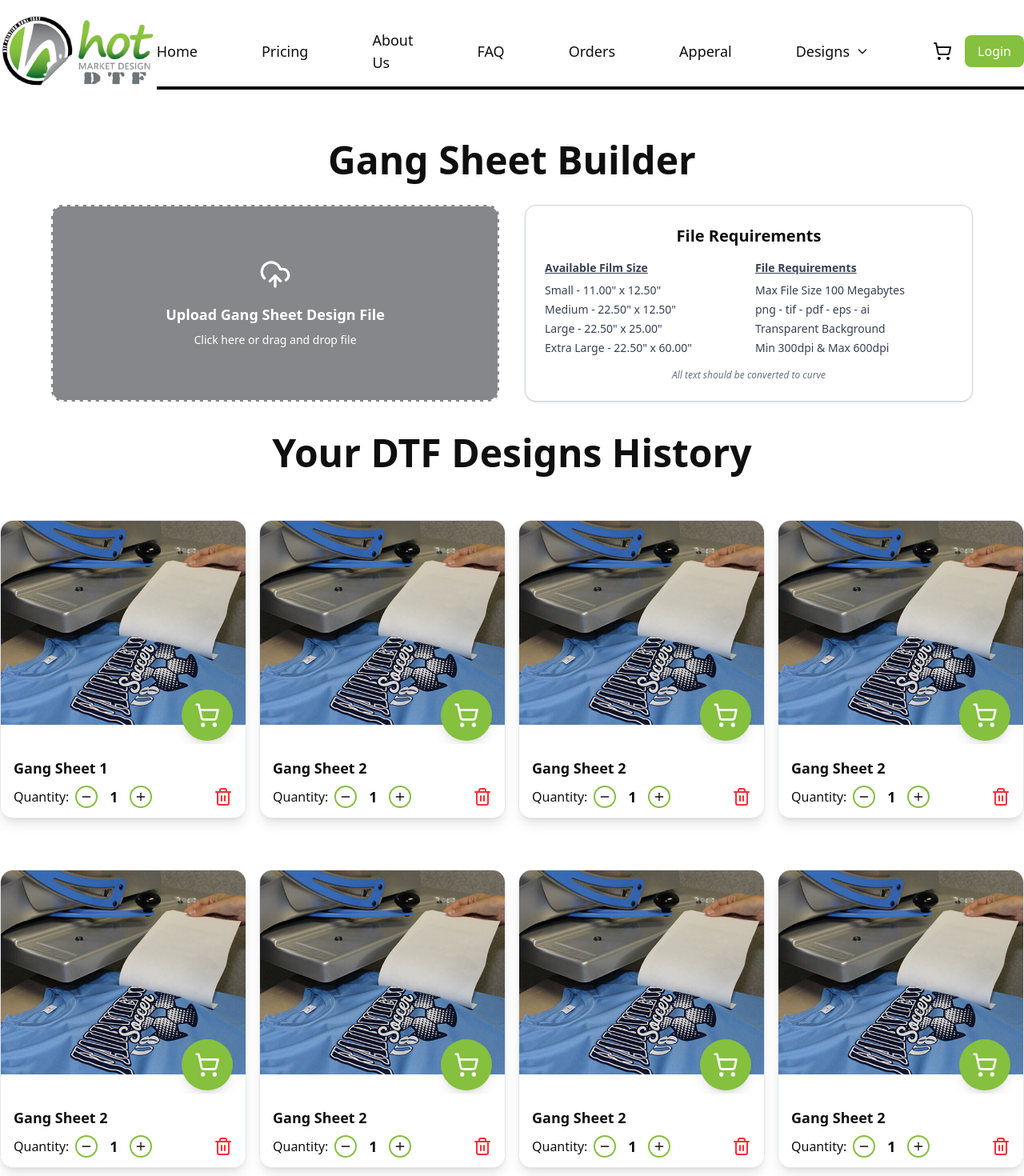
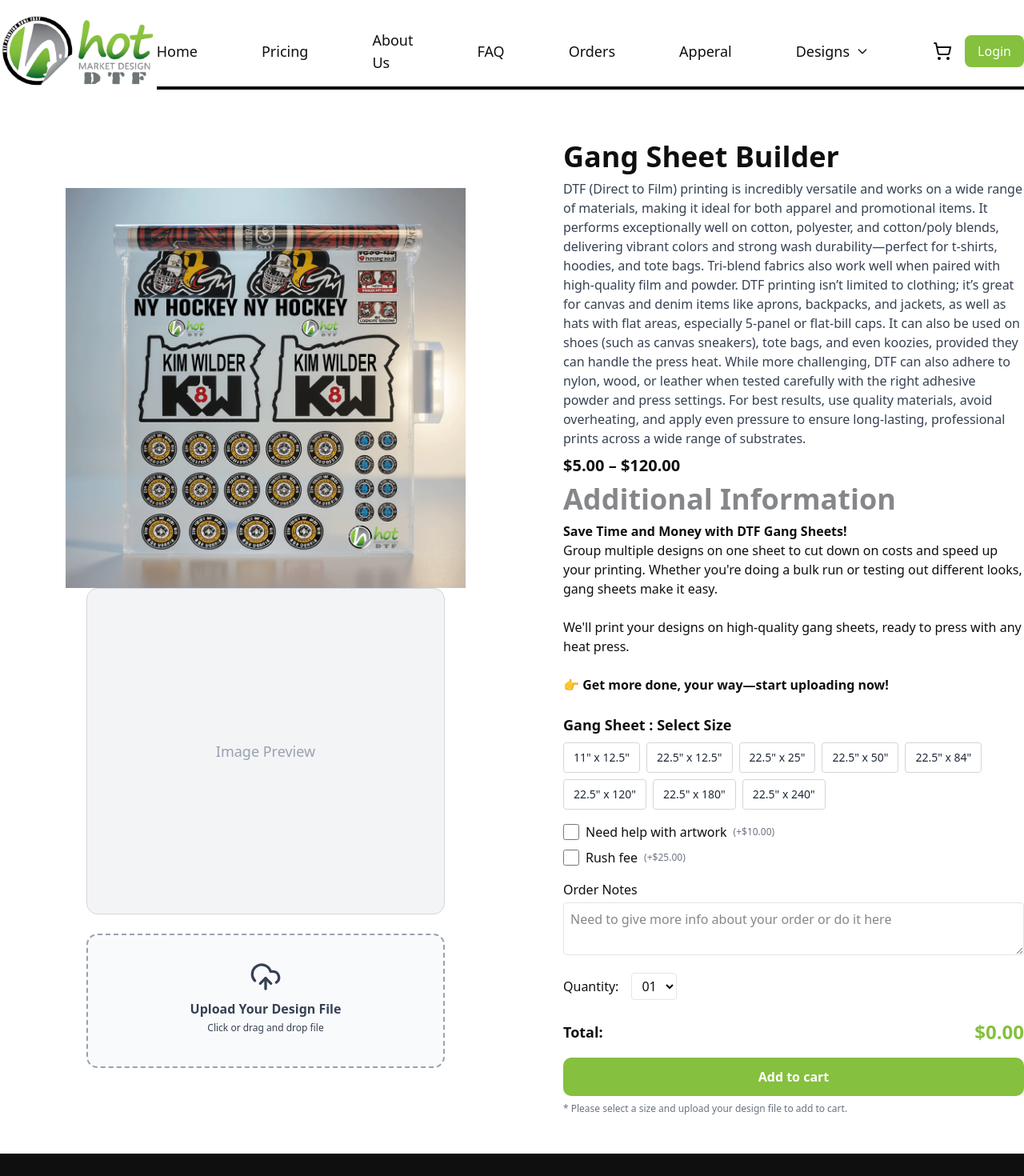
Before and after one commit to UsmanGhafoor42/jamie, a Next.js app: page /gang-sheet-builder in a window 1280 px wide. Shown: the top 1470 px of the page at 80% size. Built offline with nearby package versions, Linux system fonts and the light colour scheme.

Commit message:
Redesigned a page with functionality

```diff
--- a/app/(root)/gang-sheet-builder/page.tsx
+++ b/app/(root)/gang-sheet-builder/page.tsx
@@ -1,152 +1,269 @@
 "use client";
 
-import React, { useState, DragEvent } from "react";
+import React, { useState, DragEvent, ChangeEvent } from "react";
 import { UploadCloud } from "lucide-react";
-import GangSheetCard from "@/components/shared/GangSheetCard";
+import Image from "next/image";
+
+const GANG_SHEET_SIZES = [
+  { label: '11" x 12.5"', value: "11x12.5", price: 5 },
+  { label: '22.5" x 12.5"', value: "22.5x12.5", price: 10 },
+  { label: '22.5" x 25"', value: "22.5x25", price: 20 },
+  { label: '22.5" x 50"', value: "22.5x50", price: 40 },
+  { label: '22.5" x 84"', value: "22.5x84", price: 60 },
+  { label: '22.5" x 120"', value: "22.5x120", price: 80 },
+  { label: '22.5" x 180"', value: "22.5x180", price: 100 },
+  { label: '22.5" x 240"', value: "22.5x240", price: 120 },
+];
+
+const OPTIONS = [
+  { label: "Need help with artwork", value: "artwork", price: 10 },
+  { label: "Rush fee", value: "rush", price: 25 },
+];
 
 const Page = () => {
-  const gangSheetHistory = [
-    {
-      id: 1,
-      image: "/images/gang-sheet-card.png",
-      title: "Gang Sheet 1",
-    },
-    {
-      id: 2,
-      image: "/images/gang-sheet-card.png",
-      title: "Gang Sheet 2",
-    },
-    {
-      id: 3,
-      image: "/images/gang-sheet-card.png",
-      title: "Gang Sheet 2",
-    },
-    {
-      id: 4,
-      image: "/images/gang-sheet-card.png",
-      title: "Gang Sheet 2",
-    },
-    {
-      id: 5,
-      image: "/images/gang-sheet-card.png",
-      title: "Gang Sheet 2",
-    },
-    {
-      id: 6,
-      image: "/images/gang-sheet-card.png",
-      title: "Gang Sheet 2",
-    },
-    {
-      id: 7,
-      image: "/images/gang-sheet-card.png",
-      title: "Gang Sheet 2",
-    },
-    {
-      id: 8,
-      image: "/images/gang-sheet-card.png",
-      title: "Gang Sheet 2",
-    },
-    {
-      id: 9,
-      image: "/images/gang-sheet-card.png",
-      title: "Gang Sheet 2",
-    },
-    {
-      id: 10,
-      image: "/images/gang-sheet-card.png",
-      title: "Gang Sheet 2",
-    },
-  ];
-  const [file, setFile] = useState<File | null>(null);
+  const [uploadedFile, setUploadedFile] = useState<File | null>(null);
+  const [imagePreview, setImagePreview] = useState<string | null>(null);
+  const [selectedSize, setSelectedSize] = useState<string | null>(null);
+  const [selectedOptions, setSelectedOptions] = useState<string[]>([]);
+  const [orderNotes, setOrderNotes] = useState("");
+  const [quantity, setQuantity] = useState(1);
 
+  // Handle file upload (drag or select)
+  const handleFileChange = (e: ChangeEvent<HTMLInputElement>) => {
+    if (e.target.files && e.target.files.length > 0) {
+      const file = e.target.files[0];
+      setUploadedFile(file);
+      setImagePreview(URL.createObjectURL(file));
+    }
+  };
   const handleDrop = (e: DragEvent<HTMLLabelElement>) => {
     e.preventDefault();
     if (e.dataTransfer.files.length > 0) {
-      setFile(e.dataTransfer.files[0]);
+      const file = e.dataTransfer.files[0];
+      setUploadedFile(file);
+      setImagePreview(URL.createObjectURL(file));
     }
   };
-
   const handleDragOver = (e: DragEvent<HTMLLabelElement>) => {
     e.preventDefault();
   };
 
-  const handleFileChange = (e: React.ChangeEvent<HTMLInputElement>) => {
-    if (e.target.files && e.target.files.length > 0) {
-      setFile(e.target.files[0]);
-    }
+  // Handle size selection
+  const handleSizeSelect = (value: string) => {
+    setSelectedSize(value);
   };
+
+  // Handle option checkboxes
+  const handleOptionChange = (value: string) => {
+    setSelectedOptions((prev) =>
+      prev.includes(value) ? prev.filter((v) => v !== value) : [...prev, value]
+    );
+  };
+
+  // Calculate total price
+  const basePrice =
+    GANG_SHEET_SIZES.find((s) => s.value === selectedSize)?.price || 0;
+  const optionsPrice = selectedOptions.reduce((sum, opt) => {
+    const found = OPTIONS.find((o) => o.value === opt);
+    return sum + (found ? found.price : 0);
+  }, 0);
+  const total = ((basePrice + optionsPrice) * quantity).toFixed(2);
+
+  // Handle add to cart
+  const handleAddToCart = () => {
+    const data = {
+      image: uploadedFile,
+      imagePreview,
+      size: selectedSize,
+      options: selectedOptions,
+      orderNotes,
+      quantity,
+      total,
+    };
+    // In real app, send to backend/cart
+    console.log("Cart Data:", data);
+    alert("Order added to cart! Check console for data.");
+  };
+
   return (
     <main className="p-4 lg:p-12 layout">
-      <h1 className="text-2xl md:text-5xl font-bold text-center mb-8">
-        Gang Sheet Builder
-      </h1>
-      <div className="grid md:grid-cols-2 grid-cols-1 gap-8 w-full max-w-6xl mx-auto justify-center">
-        {/* Upload Box */}
+      <div className="flex flex-col lg:flex-row gap-10">
+        {/* Left: Image preview or placeholder */}
+        <div className="flex-1 flex flex-col items-center justify-center mb-8 lg:mb-0">
+          <Image
+            width={500}
+            height={500}
+            src="/images/Gang-Sheet-HMD.webp"
+            alt="Gang Sheet"
+            className="object-cover"
+          />
+          <div className="w-full max-w-md aspect-[1.1/1] bg-gray-100 rounded-xl flex items-center justify-center overflow-hidden border border-gray-300">
+            {imagePreview ? (
+              <Image
+                width={100}
+                height={100}
+                src={imagePreview}
+                alt="Preview"
+                className="object-fit w-full h-full"
+              />
+            ) : (
+              <span className="text-gray-400 text-lg">Image Preview</span>
+            )}
+          </div>
+          {/* Custom upload */}
           <label
             htmlFor="fileInput"
             onDrop={handleDrop}
             onDragOver={handleDragOver}
-          className="border-2 border-dashed border-white bg-[var(--gray)] text-white rounded-xl flex flex-col items-center justify-center px-8 py-16 cursor-pointer transition hover:bg-gray-500 text-center"
+            className="mt-6 border-2 border-dashed border-gray-400 bg-gray-50 text-gray-700 rounded-xl flex flex-col items-center justify-center px-8 py-8 cursor-pointer transition hover:bg-gray-100 text-center w-full max-w-md"
           >
-          <UploadCloud className="w-10 h-10 mb-4" />
-          <p className="text-lg font-semibold mb-2">
-            Upload Gang Sheet Design File
-          </p>
-          <p className="text-sm">Click here or drag and drop file</p>
+            <UploadCloud className="w-10 h-10 mb-2" />
+            <span className="font-semibold mb-1">Upload Your Design File</span>
+            <span className="text-xs mb-2">Click or drag and drop file</span>
             <input
               id="fileInput"
               type="file"
+              accept="image/*,application/pdf"
               onChange={handleFileChange}
               className="hidden"
             />
-          {file && <p className="mt-4 text-sm text-green-300">{file.name}</p>}
+            {uploadedFile && (
+              <span className="mt-2 text-[var(--green)] text-sm">
+                {uploadedFile.name}
+              </span>
+            )}
           </label>
+        </div>
+        {/* Right: Form */}
+        <div className="flex-1 max-w-xl mx-auto">
+          <h1 className="text-2xl md:text-4xl font-bold mb-2">
+            Gang Sheet Builder
+          </h1>
+          <p className="text-gray-700 mb-2">
+            DTF (Direct to Film) printing is incredibly versatile and works on a
+            wide range of materials, making it ideal for both apparel and
+            promotional items. It performs exceptionally well on cotton,
+            polyester, and cotton/poly blends, delivering vibrant colors and
+            strong wash durability—perfect for t-shirts, hoodies, and tote bags.
+            Tri-blend fabrics also work well when paired with high-quality film
+            and powder. DTF printing isn’t limited to clothing; it’s great for
+            canvas and denim items like aprons, backpacks, and jackets, as well
+            as hats with flat areas, especially 5-panel or flat-bill caps. It
+            can also be used on shoes (such as canvas sneakers), tote bags, and
+            even koozies, provided they can handle the press heat. While more
+            challenging, DTF can also adhere to nylon, wood, or leather when
+            tested carefully with the right adhesive powder and press settings.
+            For best results, use quality materials, avoid overheating, and
+            apply even pressure to ensure long-lasting, professional prints
+            across a wide range of substrates.
+          </p>
+          {/* <div className="text-xl font-bold mb-2">$5.00 – $120.00</div> */}
+          <div className="text-xl font-bold mb-2">
+            ${GANG_SHEET_SIZES[0].price.toFixed(2)} – $
+            {GANG_SHEET_SIZES[GANG_SHEET_SIZES.length - 1].price.toFixed(2)}
+          </div>
 
-        {/* File Requirements */}
-        <div className="border border-gray-300 bg-white rounded-xl p-6 shadow-sm">
-          <h2 className="text-xl font-bold text-center mb-4">
-            File Requirements
+          <h1 className="text-2xl text-[var(--gray)] md:text-4xl font-bold mb-2">
+            Additional Information
+          </h1>
+          <div className="flex flex-col gap-6">
+            <div>
+              <h2 className="font-bold">
+                Save Time and Money with DTF Gang Sheets!
               </h2>
-          <div className="grid grid-cols-2 gap-4 text-sm text-gray-700">
-            <div>
-              <h3 className="font-semibold underline mb-2">
-                Available Film Size
-              </h3>
-              <ul className="space-y-1">
-                <li>Small - 11.00&quot; x 12.50&quot;</li>
-                <li>Medium - 22.50&quot; x 12.50&quot;</li>
-                <li>Large - 22.50&quot; x 25.00&quot;</li>
-                <li>Extra Large - 22.50&quot; x 60.00&quot;</li>
-              </ul>
+              <p>
+                Group multiple designs on one sheet to cut down on costs and
+                speed up your printing. Whether you&apos;re doing a bulk run or
+                testing out different looks, gang sheets make it easy.
+              </p>
             </div>
-            <div>
-              <h3 className="font-semibold underline mb-2">
-                File Requirements
-              </h3>
-              <ul className="space-y-1">
-                <li>Max File Size 100 Megabytes</li>
-                <li>png - tif - pdf - eps - ai</li>
-                <li>Transparent Background</li>
-                <li>Min 300dpi & Max 600dpi</li>
-              </ul>
+            <p>
+              We&apos;ll print your designs on high-quality gang sheets, ready
+              to press with any heat press.
+            </p>
+            <h2 className="font-bold">
+              👉 Get more done, your way—start uploading now!
+            </h2>
+          </div>
+
+          <h2 className="text-lg font-semibold mt-6 mb-2">
+            Gang Sheet : Select Size
+          </h2>
+          <div className="flex flex-wrap gap-2 mb-4">
+            {GANG_SHEET_SIZES.map((size) => (
+              <button
+                key={size.value}
+                type="button"
+                className={`px-3 py-2 rounded border text-sm font-medium transition-all ${
+                  selectedSize === size.value
+                    ? "bg-[var(--green)] text-white border-[var(--green)]"
+                    : "bg-white border-gray-300 text-gray-800 hover:bg-gray-100"
+                }`}
+                onClick={() => handleSizeSelect(size.value)}
+              >
+                {size.label}
+              </button>
+            ))}
+          </div>
+          <div className="flex flex-col gap-2 mb-4">
+            {OPTIONS.map((opt) => (
+              <label
+                key={opt.value}
+                className="flex items-center gap-2 cursor-pointer"
+              >
+                <input
+                  type="checkbox"
+                  checked={selectedOptions.includes(opt.value)}
+                  onChange={() => handleOptionChange(opt.value)}
+                  className="accent-[var(--green)] w-5 h-5"
+                />
+                <span className="font-medium">{opt.label}</span>
+                <span className="text-xs text-gray-500">
+                  (+${opt.price.toFixed(2)})
+                </span>
+              </label>
+            ))}
+          </div>
+          <div className="mb-4">
+            <label className="block font-medium mb-1">Order Notes</label>
+            <textarea
+              className="w-full border rounded p-2 min-h-[60px]"
+              placeholder="Need to give more info about your order or do it here"
+              value={orderNotes}
+              onChange={(e) => setOrderNotes(e.target.value)}
+            />
+          </div>
+          <div className="mb-4 flex items-center gap-4">
+            <label className="font-medium">Quantity:</label>
+            <select
+              className="border rounded px-2 py-1"
+              value={quantity}
+              onChange={(e) => setQuantity(Number(e.target.value))}
+            >
+              {[...Array(10)].map((_, i) => (
+                <option key={i + 1} value={i + 1}>
+                  {String(i + 1).padStart(2, "0")}
+                </option>
+              ))}
+            </select>
+          </div>
+          <div className="flex items-center justify-between mt-6 mb-2">
+            <span className="text-lg font-semibold">Total:</span>
+            <span className="text-2xl font-bold text-[var(--green)]">
+              ${total}
+            </span>
+          </div>
+          <button
+            className="w-full bg-[var(--green)] text-white font-bold py-3 rounded-lg mt-2 hover:bg-green-700 transition"
+            onClick={handleAddToCart}
+            disabled={!selectedSize || !uploadedFile}
+          >
+            Add to cart
+          </button>
+          <div className="text-xs text-gray-500 mt-2">
+            * Please select a size and upload your design file to add to cart.
           </div>
         </div>
-          <p className="text-xs text-center mt-4 italic text-gray-500">
-            All text should be converted to curve
-          </p>
-        </div>
-      </div>
-      <h1 className="text-2xl md:text-5xl font-bold text-center mt-10">
-        Your DTF Designs History
-      </h1>
-      <div className="grid grid-cols-1 sm:grid-cols-3 lg:grid-cols-4 gap-x-4 gap-y-8 md:gap-y-16 mt-10 py-5">
-        {gangSheetHistory.map((gangSheet) => (
-          <GangSheetCard
-            key={gangSheet.id}
-            image={gangSheet.image}
-            title={gangSheet.title}
-          />
-        ))}
       </div>
     </main>
   );
```
Lines whose indentation alone changed are shown as unchanged.
